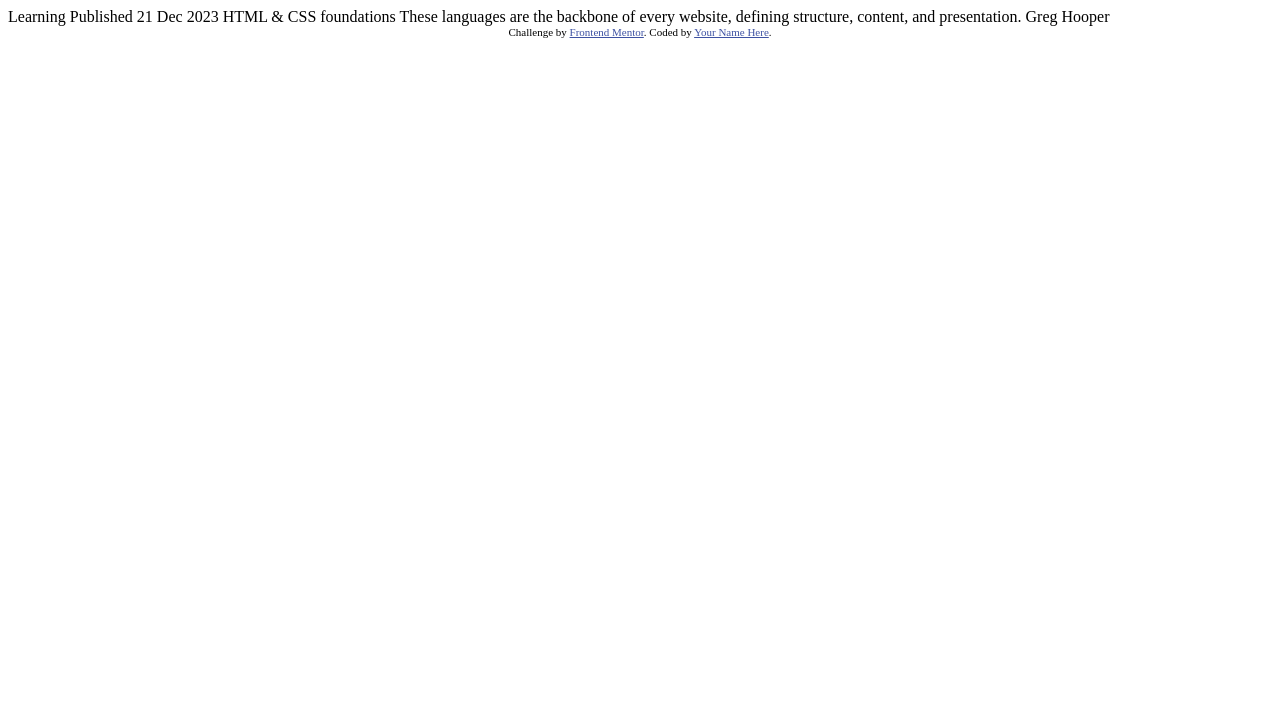
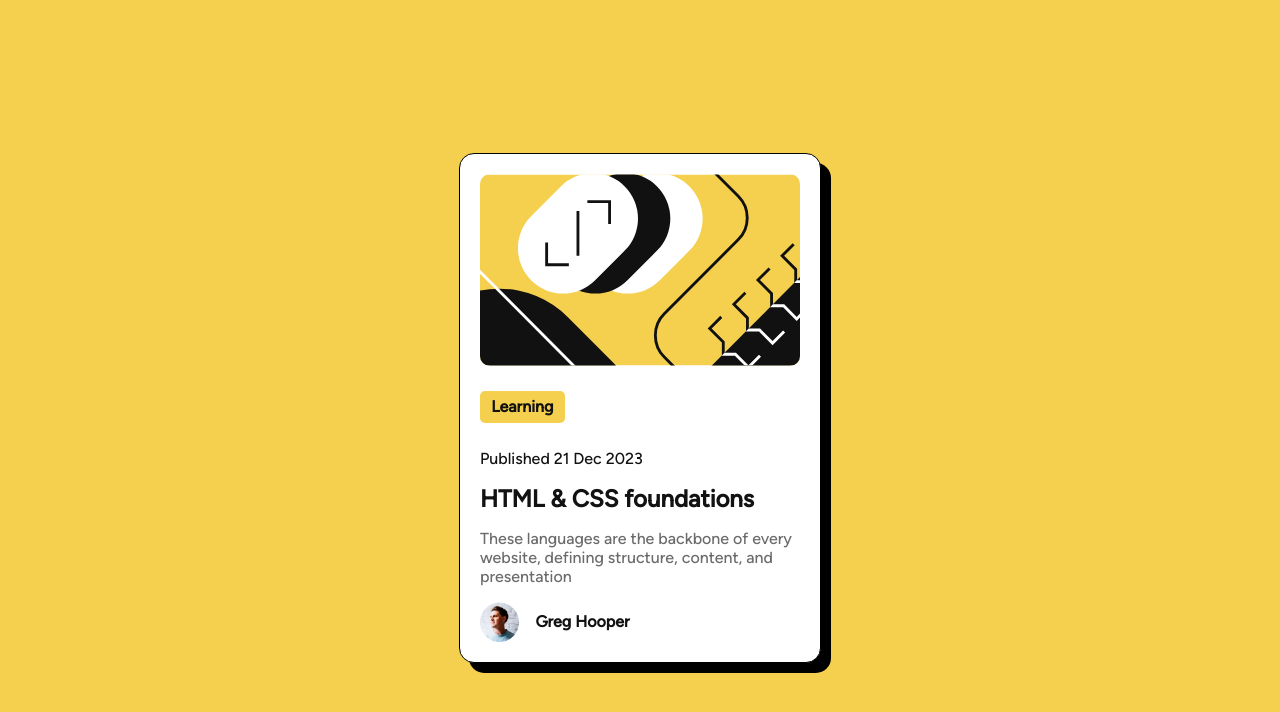
Before and after one commit to VGjonaj/Blog-preview-card, a plain HTML site: page index.html in a window 1280 px wide. Drawn offline with Linux system fonts and the light colour scheme.

Commit message:
last commit

```diff
--- a/index.html
+++ b/index.html
@@ -1,34 +1,29 @@
 <!DOCTYPE html>
 <html lang="en">
+
 <head>
   <meta charset="UTF-8">
-  <meta name="viewport" content="width=device-width, initial-scale=1.0"> <!-- displays site properly based on user's device -->
+  <meta name="viewport" content="width=device-width, initial-scale=1.0">
+  <!-- displays site properly based on user's device -->
+  <link rel="icon" type="image/png" sizes="32x32" href="./assets/images/favicon-32x32.png">
+  <link rel="stylesheet" href="styles.css">
+  <title>Frontend Mentor | Blog preview card</title>
+</head>
 
-  <link rel="icon" type="image/png" sizes="32x32" href="./assets/images/favicon-32x32.png">
+<body>
+  <div class="preview-card ">
+    <img src="assets/images/illustration-article.svg" alt="illustration-article" id="illustration">
+    <p><span class="figtree-bold">Learning</span></p>
+    <p class="figtree" style="color: hsl(0, 0%, 7%)">Published 21 Dec 2023</p>
+    <h2 class="figtree-bold">HTML & CSS foundations</h2>
+    <p class="figtree">These languages are the backbone of every website, defining structure,
+      content, and presentation</p>
+    <div class="user">
+      <img src="assets/images/image-avatar.webp" alt="avatar" id="avatar">
+      <p class="figtree-bold">Greg Hooper</p>
+    </div>
+  </div>
 
-  <title>Frontend Mentor | Blog preview card</title>
+</body>
 
-  <!-- Feel free to remove these styles or customise in your own stylesheet 👍 -->
-  <style>
-    .attribution { font-size: 11px; text-align: center; }
-    .attribution a { color: hsl(228, 45%, 44%); }
-  </style>
-</head>
-<body>
-
-  Learning
-
-  Published 21 Dec 2023
-
-  HTML & CSS foundations
-
-  These languages are the backbone of every website, defining structure, content, and presentation.
-
-  Greg Hooper
-
-  <div class="attribution">
-    Challenge by <a href="https://www.frontendmentor.io?ref=challenge" target="_blank">Frontend Mentor</a>.
-    Coded by <a href="#">Your Name Here</a>.
-  </div>
-</body>
 </html>
--- a/styles.css
+++ b/styles.css
@@ -0,0 +1,66 @@
+@font-face {
+    font-family: Figtree;
+    src: url(./assets/fonts/static/Figtree-Medium.ttf);
+}
+
+body {
+    display: flex;
+    justify-content: center;
+    align-items: center;
+    height: 100vh;
+    overflow: hidden;
+    background-color: hsl(47, 88%, 63%);
+}
+
+.preview-card {
+    width: 20em;
+    display: flex;
+    flex-direction: column;
+    background-color: hsl(0, 0%, 100%);
+    padding: 20px;
+    border-radius: 15px;
+    border: solid 1px black;
+    box-shadow: 10px 10px 0px 0px black;
+    gap: 1em;
+}
+
+.user {
+    display: flex;
+    flex-direction: row;
+    align-items: center;
+    gap: 1em;
+
+}
+
+h2:hover {
+    color: hsl(47, 88%, 63%);
+    cursor: pointer;
+}
+
+p span {
+    background-color: hsl(47, 88%, 63%);
+    padding: 0.4em 0.7rem;
+    border-radius: 5px;
+}
+
+.figtree {
+    font-family: Figtree;
+    font-weight: 400;
+    color: hsl(0, 0%, 42%);
+    margin: 0;
+}
+
+.figtree-bold {
+    font-family: Figtree;
+    font-weight: 800;
+    color: hsl(0, 0%, 7%);
+    margin: 0;
+}
+
+#illustration {
+    border-radius: 10px;
+}
+
+#avatar {
+    height: 2.5em;
+}
```
